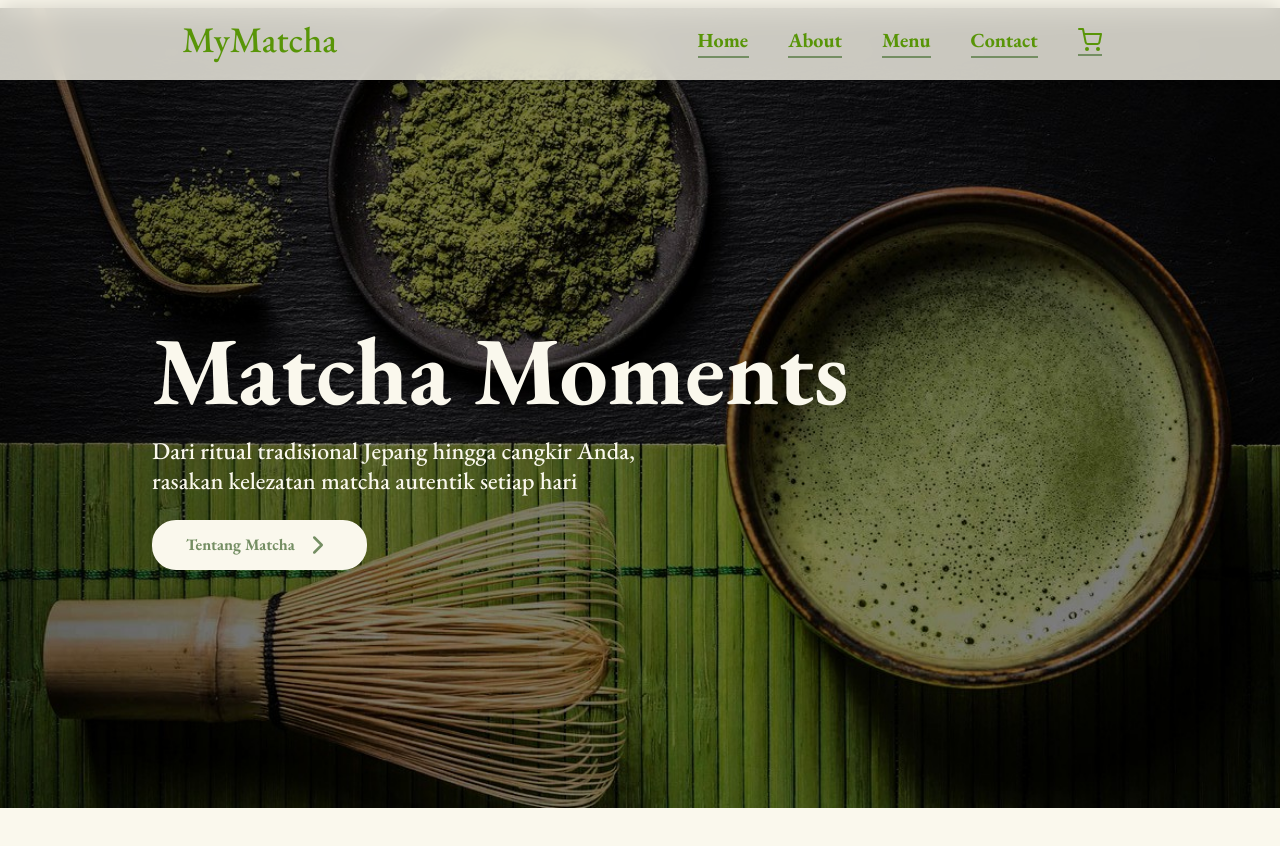
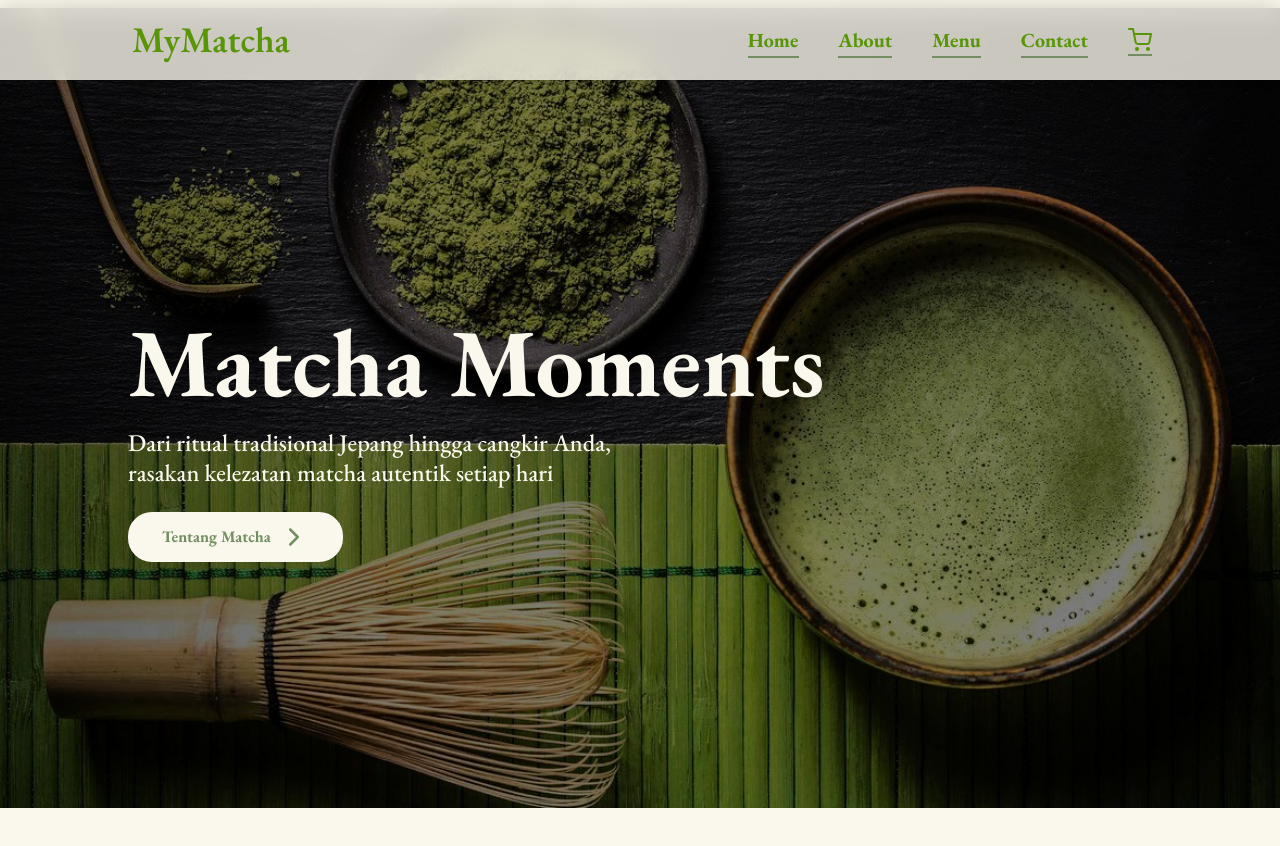
Before and after one commit to Adityarns/web-ecommerce, a React (Vite) app in the folder FrontEnd/: page / in a window 1280 px wide. Shown: the top 846 px of the page. Built offline with nearby package versions, Linux system fonts and the light colour scheme.

Commit message:
menyesuaikan padding x navbar dengan hero section

```diff
--- a/FrontEnd/src/components/Navbar.jsx
+++ b/FrontEnd/src/components/Navbar.jsx
@@ -18,15 +18,19 @@ export default function Navbar() {
   return (
     <div
       className={`
-        navbar w-full z-50  flex justify-around items-center
+        navbar w-full z-50
         py-4  text-[#589507] transition-all duration-300
         md:fixed md:top-0 md:left-0
         md:bg-[#FAF8ED]/80 md:backdrop-blur-md md:shadow-md
       `}
     >
+      <div className=" mx-32 flex justify-between items-center">
         <div className="logo flex">
           {/* <img src={DataImage.LogoImage} alt="LogoImage" className="w-[100px]" /> */}
-        <h1 className="flex text-4xl font-medium bg-white text-black p-1 md:bg-transparent md:text-[#589507] items-center">
+          <h1
+            className="flex text-4xl font-semibold
+           bg-white text-[#589507] p-1 md:bg-transparent md:text-[#589507] items-center"
+          >
             MyMatcha
           </h1>
         </div>
@@ -86,5 +90,6 @@ export default function Navbar() {
           </li>
         </ul>
       </div>
+    </div>
   );
 }
--- a/FrontEnd/src/pages/Home/Hero.jsx
+++ b/FrontEnd/src/pages/Home/Hero.jsx
@@ -9,8 +9,8 @@ export default function Hero() {
     <div>
       <div className="hero grid py-14 my-2 items-center xl:gap-0 gap-5 px-6 max-w-8xl max-h-screen mx-auto bg-[url(./assets/Beranda/beranda-img.jpeg)] bg-no-repeat bg-cover bg-center">
         <div className="flex flex-col items-center lg:items-start justify-center text-center md:text-left lg:pl-6 xl:pl-18 pb-5 md:py-56">
-          <div className="pl-14">
-            <div className="pt-4">
+          <div className="pl-8">
+            <div className="pt-2">
               <h1 className="text-8xl/snug font-bold text-[#FAF8ED]">
                 Matcha Moments
               </h1>
```
Lines whose indentation alone changed are shown as unchanged.
